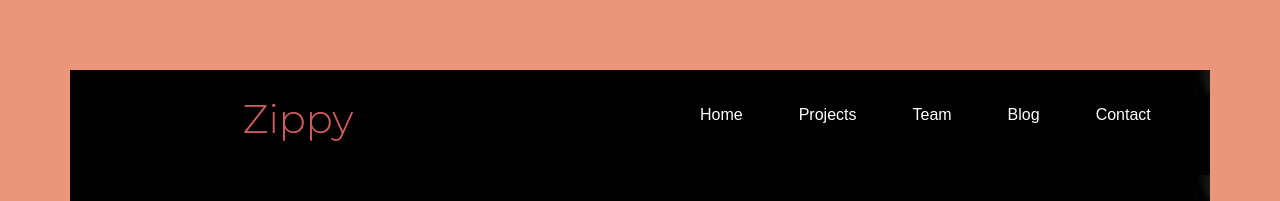
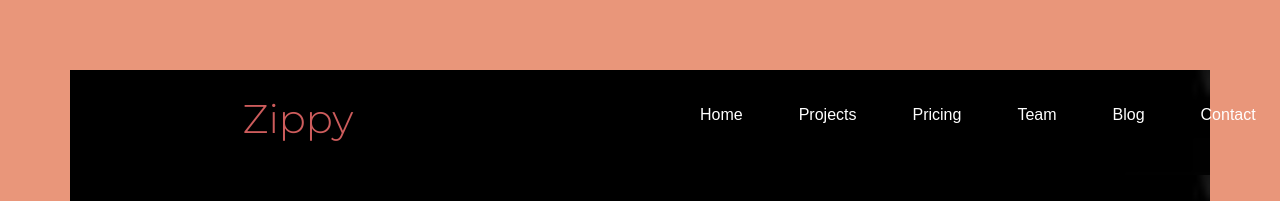
Before and after one commit to Priynshi/TASK-1-LGM, a plain HTML site: page Task 1/index.html in a window 1280 px wide. Shown: the top 201 px of the page. Drawn offline with nearby package versions, Linux system fonts and the light colour scheme.

Commit message:
Update index.html

```diff
--- a/Task 1/index.html
+++ b/Task 1/index.html
@@ -27,6 +27,8 @@
       <a  href="#Home">Home</a></li>
     <li>
      <a href="#Projects">Projects</a></li>
+     <li>
+      <a  href="Pricing">Pricing</a></li>
     <li>
        <a  href="Team">Team</a></li>
    <li>
```
